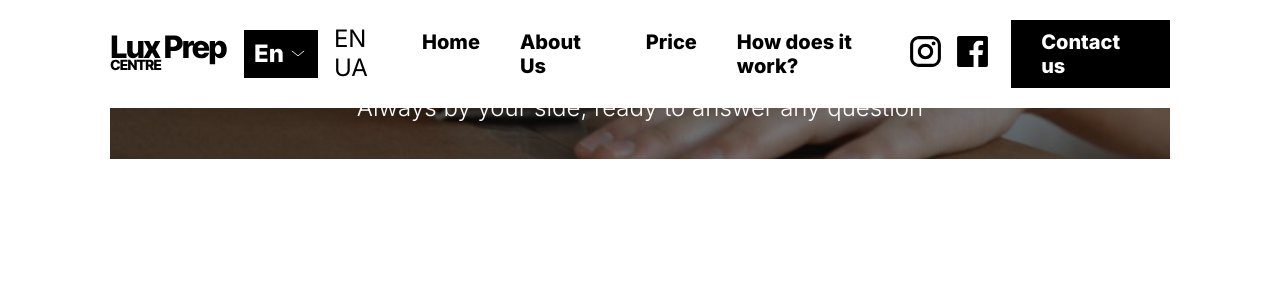
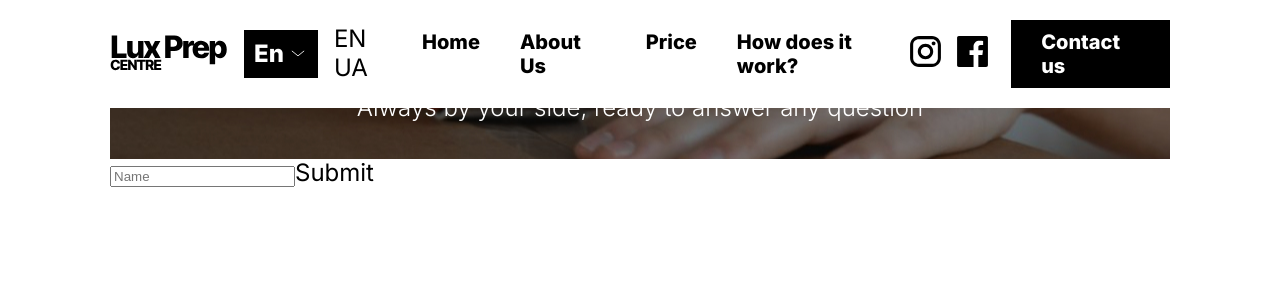
Before and after one commit to BobuskiyA/lux-prep-center, a React (Vite) app: page /contact in a window 1280 px wide. Shown: the top 300 px of the page. Built offline with nearby package versions, Linux system fonts and the light colour scheme.

Commit message:
Add data sender

```diff
--- a/package.json
+++ b/package.json
@@ -10,6 +10,7 @@
     "preview": "vite preview"
   },
   "dependencies": {
+    "@mantine/form": "^7.12.1",
     "classnames": "^2.5.1",
     "framer-motion": "^11.3.21",
     "i18n": "^0.15.1",
--- a/src/pages/Contact/Contact.jsx
+++ b/src/pages/Contact/Contact.jsx
@@ -1,16 +1,54 @@
-import React from 'react'
+import { useState } from "react";
+import { useForm } from "@mantine/form"; // Adjust the import path according to your setup
 
 import "./Contact.scss";
 import { motion } from "framer-motion";
 import { animPage } from "../../helpers/animPage";
 
+import { sendMessage } from "../../requests/telegram";
+
 export default function Contact() {
+  const form = useForm({
+    initialValues: {
+      name: "",
+    },
+
+    // Validation functions for form fields
+    validate: {
+      name: (value) => (value ? null : "Name is required"),
+      // Add more validations as needed
+    },
+  });
+
+  const [isLoading, setIsLoading] = useState(false);
+
+  const handleSubmit = async ({ name }) => {
+    try {
+      setIsLoading(true);
+
+      const message = `Імʼя: ${name}`;
+      await sendMessage(message);
+    } catch (e) {
+      console.error(e);
+    } finally {
+      setIsLoading(false);
+    }
+  };
+
   return (
     <motion.section {...animPage} className="container container">
       <div className="contact__title">
         <h1>Contact us</h1>
-        <span className="light">Always by your side, ready to answer any question</span>
+        <span className="light">
+          Always by your side, ready to answer any question
+        </span>
       </div>
+      <form className="form" onSubmit={form.onSubmit(handleSubmit)}>
+        <input type="text" placeholder="Name" {...form.getInputProps("name")} />
+        <button className="form-button" type="submit">
+          Submit
+        </button>
+      </form>
     </motion.section>
-  )
+  );
 }
--- /dev/null
+++ b/src/requests/telegram.js
@@ -0,0 +1,15 @@
+const baseUrl =
+  "https://api.telegram.org/bot7471723817:AAH17ACWov_YX3n3XKTUWa4LoCUhC8By7pg/";
+
+export const sendMessage = async (message) => {
+  const url = `${baseUrl}sendMessage?chat_id=-1002151428890&text=${message}`;
+  const response = await fetch(url);
+
+  if (!response.ok) {
+    const error = await response.json();
+
+    await Promise.reject(error.description || "Щось не так(");
+  }
+
+  console.log("response", response);
+};
```
Also changed, not shown: 1 other file (tests, documents, lock files or other folders).
